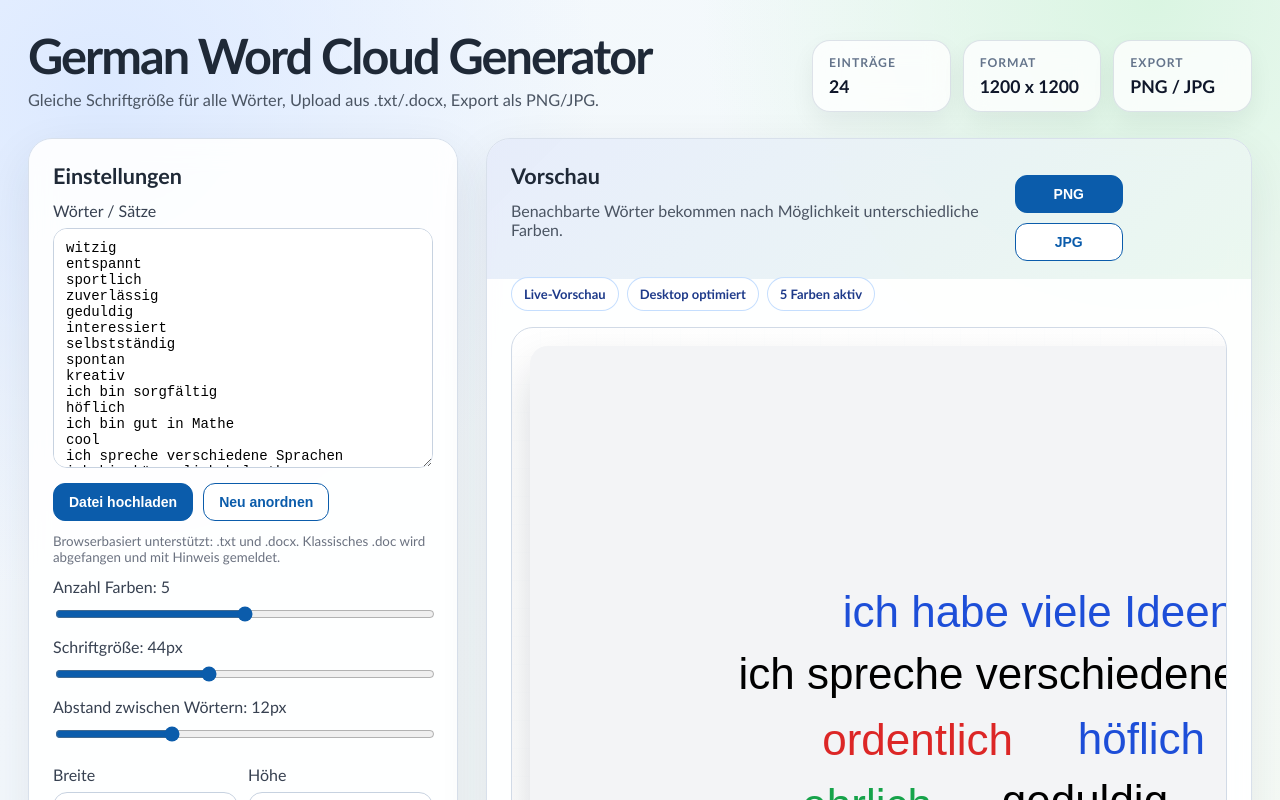
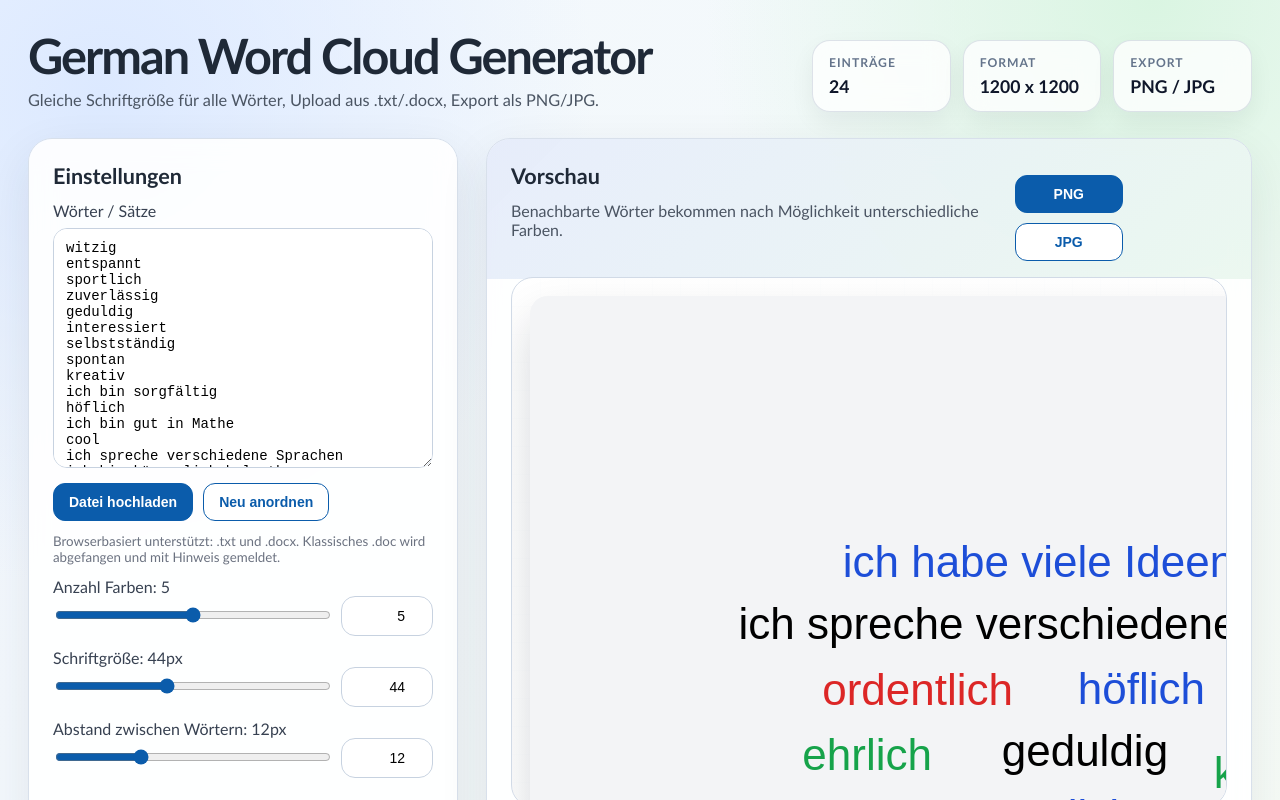
Before and after one commit to IvoLeist/word-cloud-generator, a React (Vite) app: page / in a window 1280 px wide. Shown: the top 800 px of the page. Built offline with nearby package versions, Linux system fonts and the light colour scheme.

Commit message:
Add SliderField component and enhance styles for better UI interaction

```diff
--- a/src/GermanWordCloudGenerator.jsx
+++ b/src/GermanWordCloudGenerator.jsx
@@ -36,6 +36,47 @@ const BASE_COLORS = [
   "#0f766e",
   "#be123c",
 ];
+
+function clamp(value, min, max) {
+  return Math.min(max, Math.max(min, value));
+}
+
+function SliderField({ id, label, min, max, step = 1, value, suffix = "", onChange }) {
+  const handleChange = (nextValue) => {
+    const parsed = Number(nextValue);
+    if (Number.isNaN(parsed)) return;
+    onChange(clamp(parsed, min, max));
+  };
+
+  return (
+    <div className="slider-field">
+      <label htmlFor={id}>
+        {label}: {value}
+        {suffix}
+      </label>
+      <div className="slider-input-row">
+        <input
+          id={id}
+          type="range"
+          min={min}
+          max={max}
+          step={step}
+          value={value}
+          onChange={(e) => handleChange(e.target.value)}
+        />
+        <input
+          aria-label={`${label} direkt eingeben`}
+          type="number"
+          min={min}
+          max={max}
+          step={step}
+          value={value}
+          onChange={(e) => handleChange(e.target.value)}
+        />
+      </div>
+    </div>
+  );
+}
 
 function mulberry32(a) {
   return function () {
@@ -354,37 +395,33 @@ export default function GermanWordCloudGenerator() {
 
           {error && <div className="error-box">{error}</div>}
 
-          <label htmlFor="color-count">Anzahl Farben: {colorCount}</label>
-          <input
+          <SliderField
             id="color-count"
-            type="range"
-            min="2"
-            max="8"
-            step="1"
+            label="Anzahl Farben"
+            min={2}
+            max={8}
             value={colorCount}
-            onChange={(e) => setColorCount(Number(e.target.value))}
+            onChange={setColorCount}
           />
 
-          <label htmlFor="font-size">Schriftgröße: {fontSize}px</label>
-          <input
+          <SliderField
             id="font-size"
-            type="range"
-            min="20"
-            max="80"
-            step="1"
+            label="Schriftgröße"
+            min={20}
+            max={80}
             value={fontSize}
-            onChange={(e) => setFontSize(Number(e.target.value))}
+            suffix="px"
+            onChange={setFontSize}
           />
 
-          <label htmlFor="gap">Abstand zwischen Wörtern: {gap}px</label>
-          <input
+          <SliderField
             id="gap"
-            type="range"
-            min="0"
-            max="40"
-            step="1"
+            label="Abstand zwischen Wörtern"
+            min={0}
+            max={40}
             value={gap}
-            onChange={(e) => setGap(Number(e.target.value))}
+            suffix="px"
+            onChange={setGap}
           />
 
           <div className="size-grid">
@@ -443,12 +480,6 @@ export default function GermanWordCloudGenerator() {
             </div>
           </div>
 
-          <div className="preview-meta">
-            <span className="preview-badge">Live-Vorschau</span>
-            <span className="preview-badge">Desktop optimiert</span>
-            <span className="preview-badge">{selectedColors.length} Farben aktiv</span>
-          </div>
-
           <div className="preview-scroll">
             <div
               ref={stageRef}
--- a/src/styles.css
+++ b/src/styles.css
@@ -178,6 +178,30 @@ input[type="range"] {
   width: 100%;
   margin-top: 10px;
   accent-color: #0b5cab;
+}
+
+.slider-field {
+  margin-top: 12px;
+}
+
+.slider-field label {
+  margin-top: 0;
+}
+
+.slider-input-row {
+  display: grid;
+  grid-template-columns: minmax(0, 1fr) 92px;
+  gap: 12px;
+  align-items: center;
+}
+
+.slider-input-row input[type="range"] {
+  margin-top: 0;
+}
+
+.slider-input-row input[type="number"] {
+  margin-top: 0;
+  text-align: right;
 }
 
 input[type="color"] {
@@ -403,6 +427,11 @@ button.secondary {
     grid-template-columns: 1fr;
   }
 
+  .slider-input-row {
+    grid-template-columns: 1fr;
+    gap: 8px;
+  }
+
   .chip {
     font-size: 12px;
     padding: 4px 9px;
```
